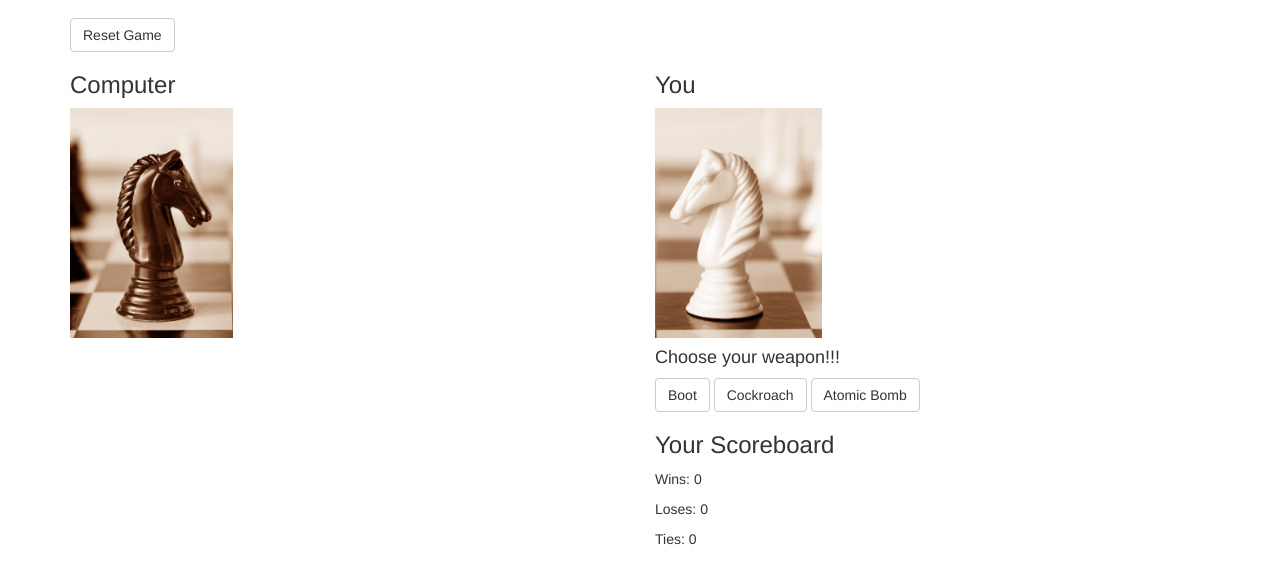
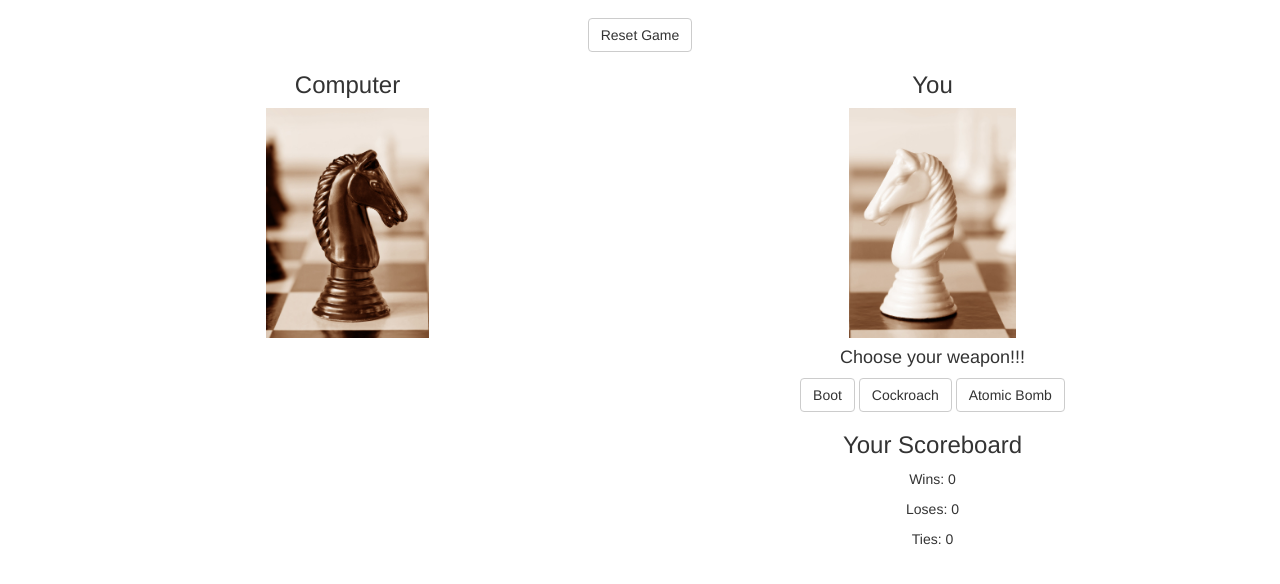
Before and after one commit to jarellano01/Rock-Paper-Scissors, a plain HTML site: page index.html in a window 1280 px wide. Shown: the part 54-638 px from the top of the page. Drawn offline with nearby package versions, Linux system fonts and the light colour scheme.

Commit message:
center aligned all elements

```diff
--- a/index.html
+++ b/index.html
@@ -41,7 +41,7 @@
 				</div>
 			</div>
 			<div class="row">
-				<div class="col-xs-12 col-sm-4 col-sm-offset-6">
+				<div class="col-xs-12 col-sm-6 col-sm-offset-6">
 					<h4>Choose your weapon!!!</h4>
 					<button type="button" value="boot" class="btn btn-default" onclick="rpsShoot(this.value)">Boot</button>
 					<button type="button" value="cockroach" class="btn btn-default" onclick="rpsShoot(this.value)">Cockroach</button>
@@ -49,7 +49,7 @@
 				</div>
 			</div>
 			<div class="row ">
-				<div class="col-xs-12 col-sm-4 col-sm-offset-6">
+				<div class="col-xs-12 col-sm-6 col-sm-offset-6">
 					<h3>Your Scoreboard</h3>
 					<p>Wins: <span id="score-wins">0</span></p>
 					<p">Loses: <span id="score-loses">0</span></p>
--- a/style.css
+++ b/style.css
@@ -6,4 +6,8 @@
 
 #comp-choice-image, #user-choice-image {
 	height: 230px;
+	margin: auto;
 }
+.col-xs-12, .col-xs-6{
+	text-align: center;
+}
```
